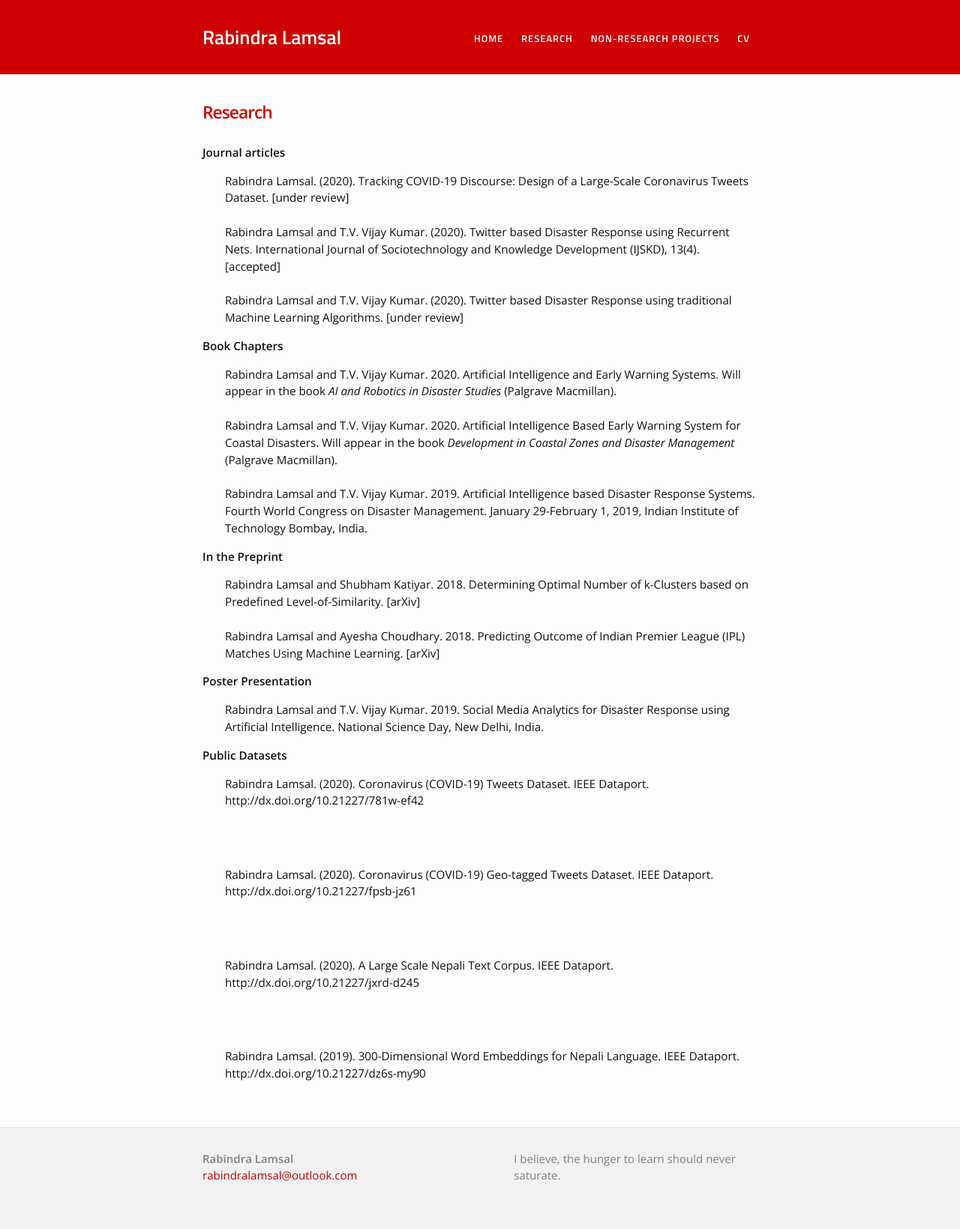
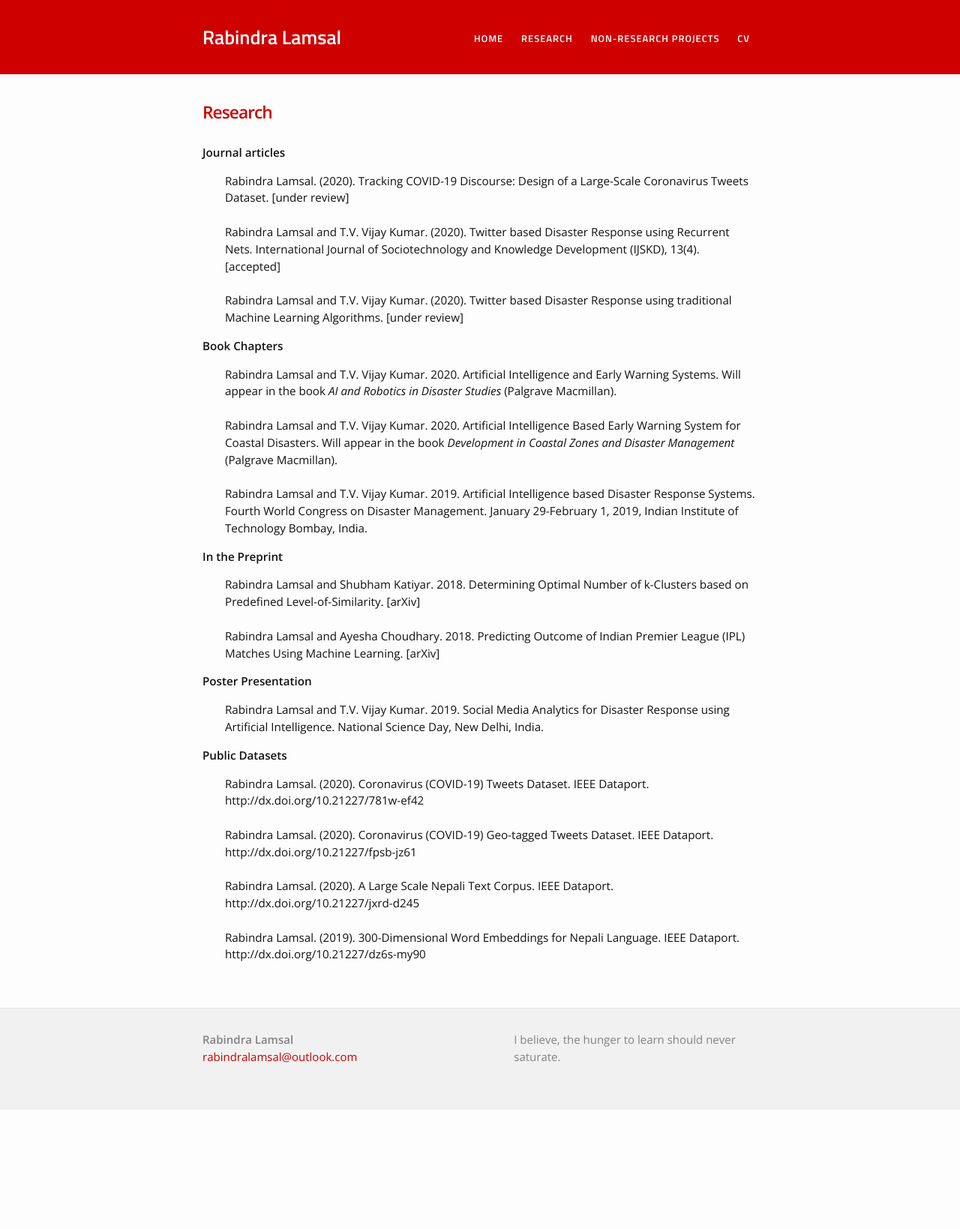
Before and after one commit to rabindralamsal/personal-site, a Jekyll site: the page built from research.md, in a window 1280 px wide. Shown: the whole page at 75% size. Built offline with Jekyll 4.4.1, drawn with Linux system fonts in a browser that asks for light colours; after the commit the page ends 1480 px from its top, so only the background shows below that.

Commit message:
Update research.md

```diff
--- a/research.md
+++ b/research.md
@@ -48,7 +48,7 @@ Rabindra Lamsal and T.V. Vijay Kumar. 2019. Social Media Analytics for Disaster
 
 <b>Public Datasets</b>
 
-<ul>Rabindra Lamsal. (2020). Coronavirus (COVID-19) Tweets Dataset. IEEE Dataport. http://dx.doi.org/10.21227/781w-ef42</ul><br><br>
-<ul>Rabindra Lamsal. (2020). Coronavirus (COVID-19) Geo-tagged Tweets Dataset. IEEE Dataport. http://dx.doi.org/10.21227/fpsb-jz61</ul><br><br>
-<ul>Rabindra Lamsal. (2020). A Large Scale Nepali Text Corpus. IEEE Dataport. http://dx.doi.org/10.21227/jxrd-d245</ul><br><br>
-<ul>Rabindra Lamsal. (2019). 300-Dimensional Word Embeddings for Nepali Language. IEEE Dataport. http://dx.doi.org/10.21227/dz6s-my90</ul>
+<ul>Rabindra Lamsal. (2020). Coronavirus (COVID-19) Tweets Dataset. IEEE Dataport. http://dx.doi.org/10.21227/781w-ef42<br><br>
+Rabindra Lamsal. (2020). Coronavirus (COVID-19) Geo-tagged Tweets Dataset. IEEE Dataport. http://dx.doi.org/10.21227/fpsb-jz61<br><br>
+Rabindra Lamsal. (2020). A Large Scale Nepali Text Corpus. IEEE Dataport. http://dx.doi.org/10.21227/jxrd-d245<br><br>
+Rabindra Lamsal. (2019). 300-Dimensional Word Embeddings for Nepali Language. IEEE Dataport. http://dx.doi.org/10.21227/dz6s-my90</ul>
```
